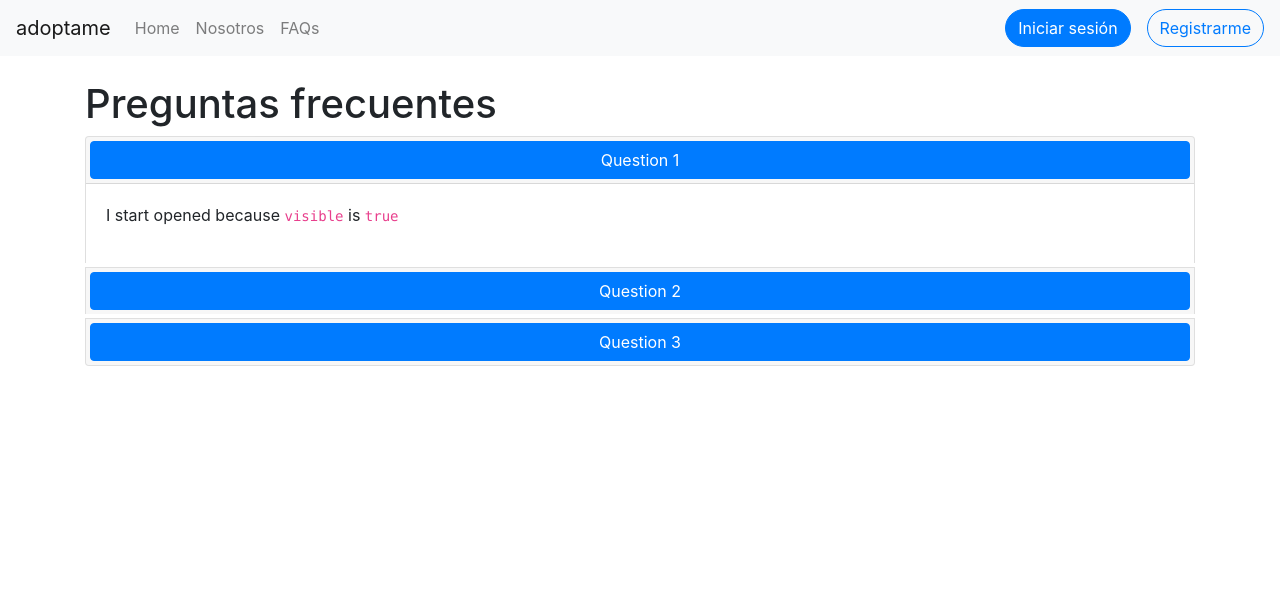
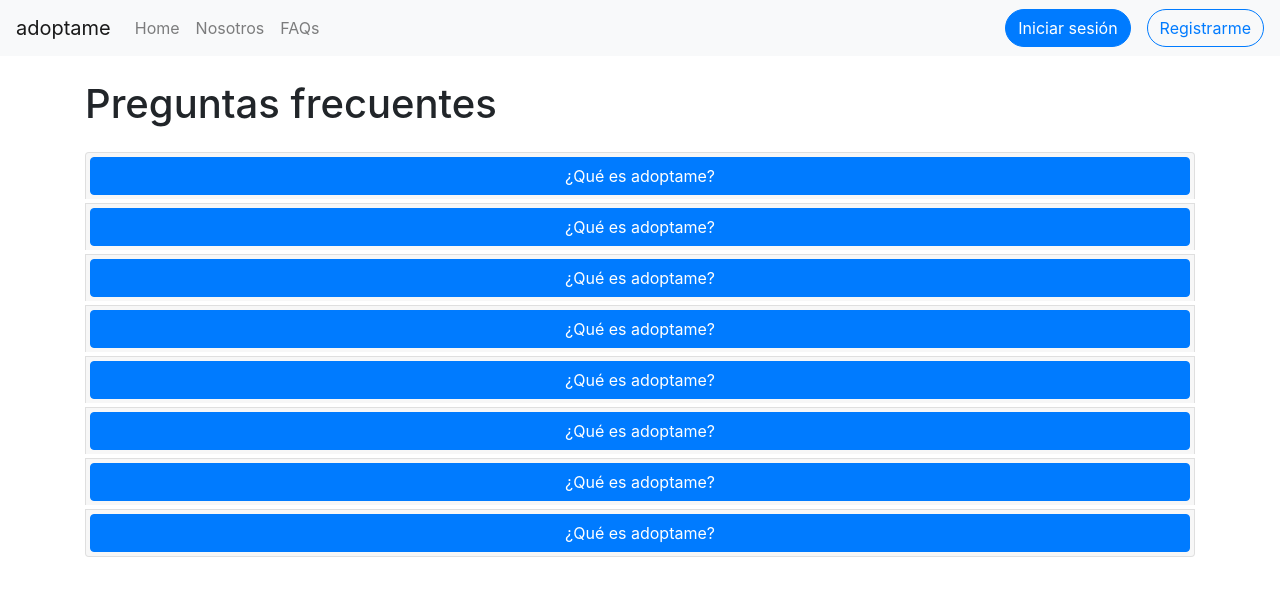
Before and after one commit to vderudder/adoptame, a Vue app in the folder front/: page /faqs in a window 1280 px wide. Shown: the top 596 px of the page. Built offline with nearby package versions, Linux system fonts and the light colour scheme.

Commit message:
feat: added facade and mock-api to faqs

```diff
--- a/front/src/components/FAQsAccordion.vue
+++ b/front/src/components/FAQsAccordion.vue
@@ -1,49 +1,18 @@
 <template>
-  <div class="accordion" role="tablist">
-      <b-card no-body class="mb-1">
+  <div class="accordion mt-4" role="tablist">
+      <b-card no-body class="mb-1" v-for="faq in list" :key="faq.id">
         <b-card-header header-tag="header" class="p-1" role="tab">
-          <b-button block v-b-toggle.accordion-1 variant="primary"
-            >Question 1</b-button
+          <b-button block v-b-toggle="faq.id" variant="primary"
+            >{{ faq.question }}</b-button
           >
         </b-card-header>
         <b-collapse
-          id="accordion-1"
-          visible
+          :id="faq.id"
           accordion="my-accordion"
           role="tabpanel"
         >
           <b-card-body>
-            <b-card-text
-              >I start opened because <code>visible</code> is
-              <code>true</code></b-card-text
-            >
-            <b-card-text>{{ text }}</b-card-text>
-          </b-card-body>
-        </b-collapse>
-      </b-card>
-
-      <b-card no-body class="mb-1">
-        <b-card-header header-tag="header" class="p-1" role="tab">
-          <b-button block v-b-toggle.accordion-2 variant="primary"
-            >Question 2</b-button
-          >
-        </b-card-header>
-        <b-collapse id="accordion-2" accordion="my-accordion" role="tabpanel">
-          <b-card-body>
-            <b-card-text>{{ text }}</b-card-text>
-          </b-card-body>
-        </b-collapse>
-      </b-card>
-
-      <b-card no-body class="mb-1">
-        <b-card-header header-tag="header" class="p-1" role="tab">
-          <b-button block v-b-toggle.accordion-3 variant="primary"
-            >Question 3</b-button
-          >
-        </b-card-header>
-        <b-collapse id="accordion-3" accordion="my-accordion" role="tabpanel">
-          <b-card-body>
-            <b-card-text>{{ text }}</b-card-text>
+            <b-card-text>{{ faq.answer }}</b-card-text>
           </b-card-body>
         </b-collapse>
       </b-card>
@@ -52,6 +21,9 @@
 
 <script>
 export default {
+  props: {
+    list: Array,
+  }
 
 }
 </script>
--- /dev/null
+++ b/front/src/services/faqs/faqs.facade.js
@@ -0,0 +1,6 @@
+import { FaqsMockApi as Api } from "./faqs.mock-api";
+export class FaqsFacade{
+    static getList(){
+        return Api.getList();
+    }
+}
--- /dev/null
+++ b/front/src/services/faqs/faqs.mock-api.js
@@ -0,0 +1,52 @@
+export class FaqsMockApi {
+    static getList() {
+        return this._fakePromise([
+            {
+                id: '1',
+                question: '¿Qué es adoptame?',
+                answer: 'Adoptame es una aplicación para visibilizar y facilitar el proceso de adopciones de mascotas callejeras, para que puedan tener un hogar feliz y seguro.'
+            },
+            {
+                id: '2',
+                question: '¿Qué es adoptame?',
+                answer: 'Adoptame es una aplicación para visibilizar y facilitar el proceso de adopciones de mascotas callejeras, para que puedan tener un hogar feliz y seguro.'
+            },
+            {
+                id: '3',
+                question: '¿Qué es adoptame?',
+                answer: 'Adoptame es una aplicación para visibilizar y facilitar el proceso de adopciones de mascotas callejeras, para que puedan tener un hogar feliz y seguro.'
+            },
+            {
+                id: '4',
+                question: '¿Qué es adoptame?',
+                answer: 'Adoptame es una aplicación para visibilizar y facilitar el proceso de adopciones de mascotas callejeras, para que puedan tener un hogar feliz y seguro.'
+            },
+            {
+                id: '5',
+                question: '¿Qué es adoptame?',
+                answer: 'Adoptame es una aplicación para visibilizar y facilitar el proceso de adopciones de mascotas callejeras, para que puedan tener un hogar feliz y seguro.'
+            },
+            {
+                id: '6',
+                question: '¿Qué es adoptame?',
+                answer: 'Adoptame es una aplicación para visibilizar y facilitar el proceso de adopciones de mascotas callejeras, para que puedan tener un hogar feliz y seguro.'
+            },
+            {
+                id: '7',
+                question: '¿Qué es adoptame?',
+                answer: 'Adoptame es una aplicación para visibilizar y facilitar el proceso de adopciones de mascotas callejeras, para que puedan tener un hogar feliz y seguro.'
+            },
+            {
+                id: '8',
+                question: '¿Qué es adoptame?',
+                answer: 'Adoptame es una aplicación para visibilizar y facilitar el proceso de adopciones de mascotas callejeras, para que puedan tener un hogar feliz y seguro.'
+            },
+        ])
+    }
+
+    static _fakePromise(returnedData) {
+        return new Promise(resolve => {
+            setTimeout(() => resolve(returnedData), 2000)
+        })
+    }
+}
--- a/front/src/views/FAQs.vue
+++ b/front/src/views/FAQs.vue
@@ -2,18 +2,27 @@
   <div>
     <b-container class="my-4">
       <h1>Preguntas frecuentes</h1>
-      <FAQsAccordion />
+      <FAQsAccordion :list="faqsList"/>
     </b-container>
   </div>
 </template>
 
 <script>
+import { FaqsFacade } from '../services/faqs/faqs.facade'
 import FAQsAccordion from '../components/FAQsAccordion.vue'
 
 export default {
   name: 'FAQs',
   components: {
     FAQsAccordion
+  },
+  data() {
+    return {
+      faqsList: []
+    }
+  },
+  async created() {
+    this.faqsList = await FaqsFacade.getList()
   }
 }
 </script>
```
